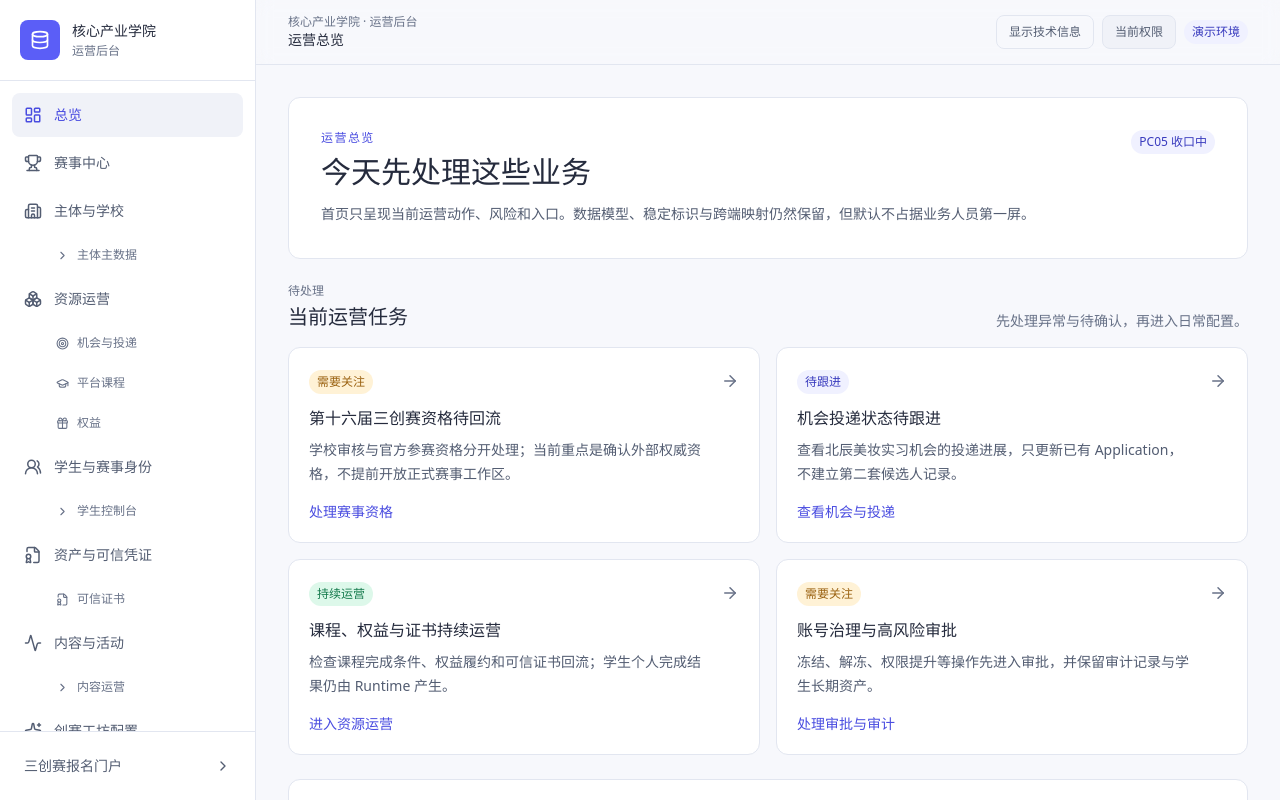
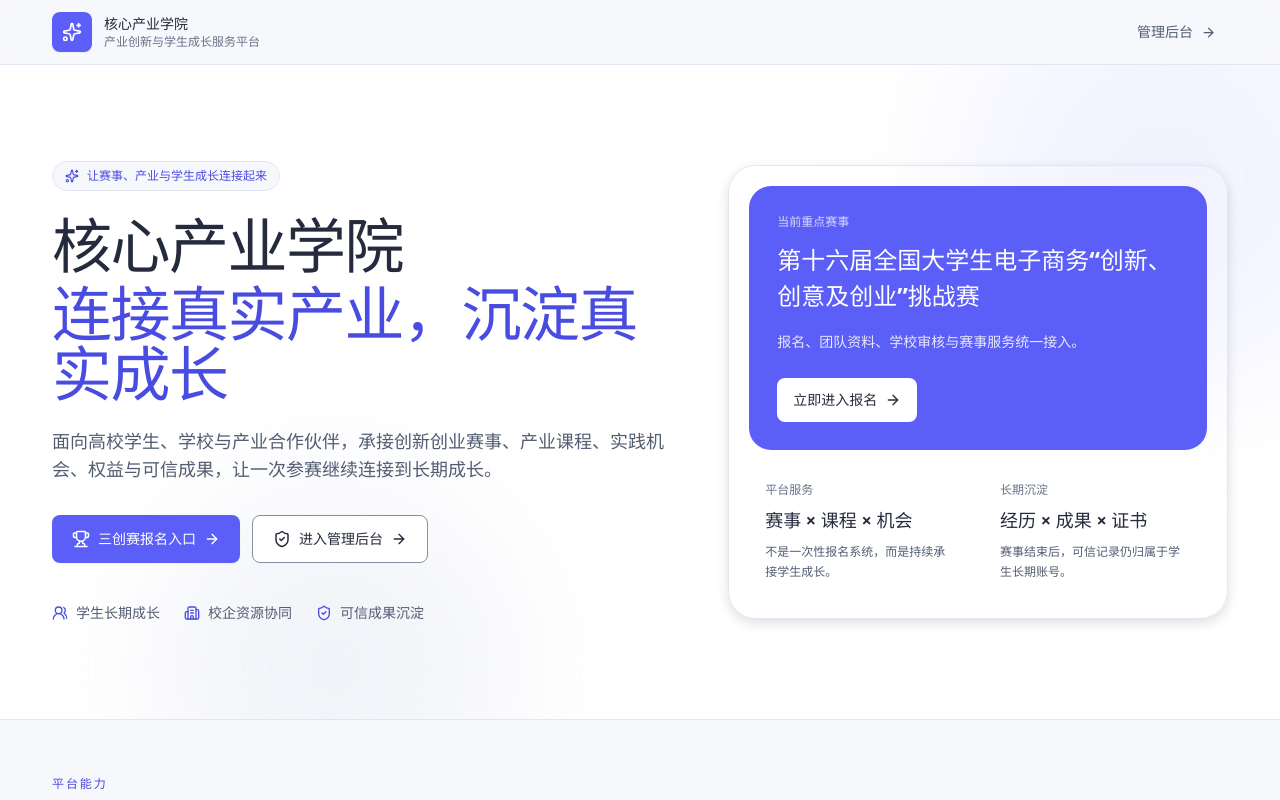
Before and after one commit to dangjingtao/core-industry-college-prototype, a React (Vite) app in the folder apps/pc/: page / in a window 1280 px wide. Before the commit this address led to /admin. Shown: the top 800 px of the page. Built offline with nearby package versions, Linux system fonts and the light colour scheme.

Commit message:
feat(pc): use public landing as PC root

```diff
--- a/apps/pc/src/App.tsx
+++ b/apps/pc/src/App.tsx
@@ -14,6 +14,7 @@
 import { PC05AdminOverview } from "./admin/PC05AdminOverview";
 import { PC05Console } from "./admin/PC05Console";
 import { PC05StateProvider } from "./admin/PC05State";
+import { PCPublicLanding } from "./PCPublicLanding";
 import { RegistrationPortal } from "./registration-portal/RegistrationPortal";
 import { readRegistrationPortalCallbackStatus } from "./registration-portal/model";
 
@@ -115,6 +116,7 @@
       <PC04StateProvider>
         <PC05StateProvider>
           <Routes>
+            <Route path="/" element={<PCPublicLanding />} />
             <Route path="/admin" element={<AdminRoute><PC05AdminOverview /></AdminRoute>} />
             <Route path="/admin/competitions" element={<AdminRoute><PC01OperationsConsole section="competitions" /></AdminRoute>} />
             <Route path="/admin/resources" element={<AdminRoute><PC01OperationsConsole section="resources" /></AdminRoute>} />
@@ -137,8 +139,7 @@
             <Route path="/admin/governance/*" element={<AdminRoute><PC05Console /></AdminRoute>} />
             <Route path="/admin/*" element={<AdminRoute><AdminNotFound /></AdminRoute>} />
             <Route path="/registration-portal/*" element={<RegistrationPortalRoute />} />
-            <Route path="/" element={<Navigate to="/admin" replace />} />
-            <Route path="*" element={<Navigate to="/admin" replace />} />
+            <Route path="*" element={<Navigate to="/" replace />} />
           </Routes>
         </PC05StateProvider>
       </PC04StateProvider>
```
